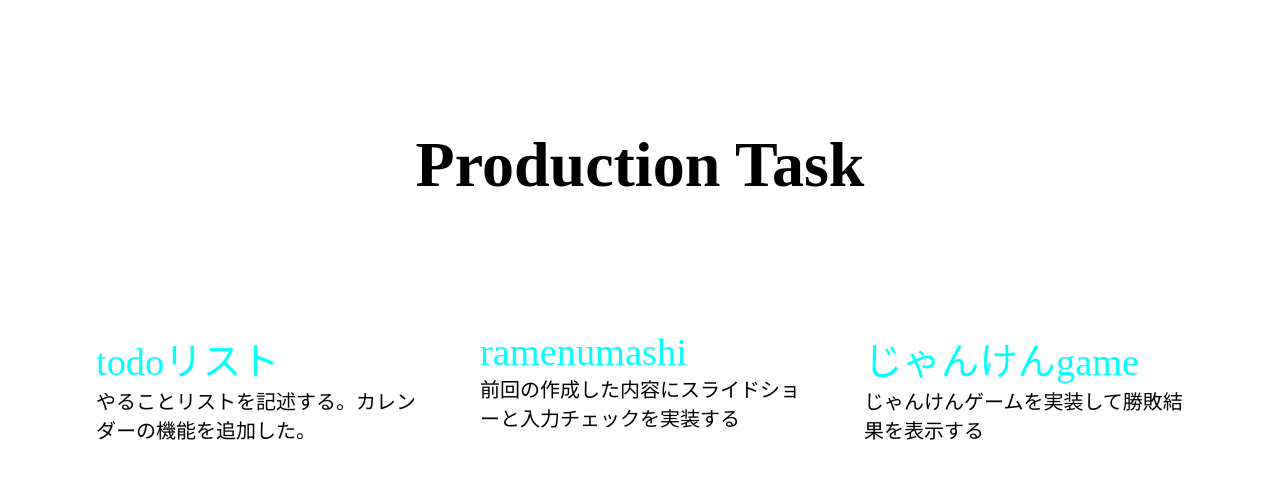
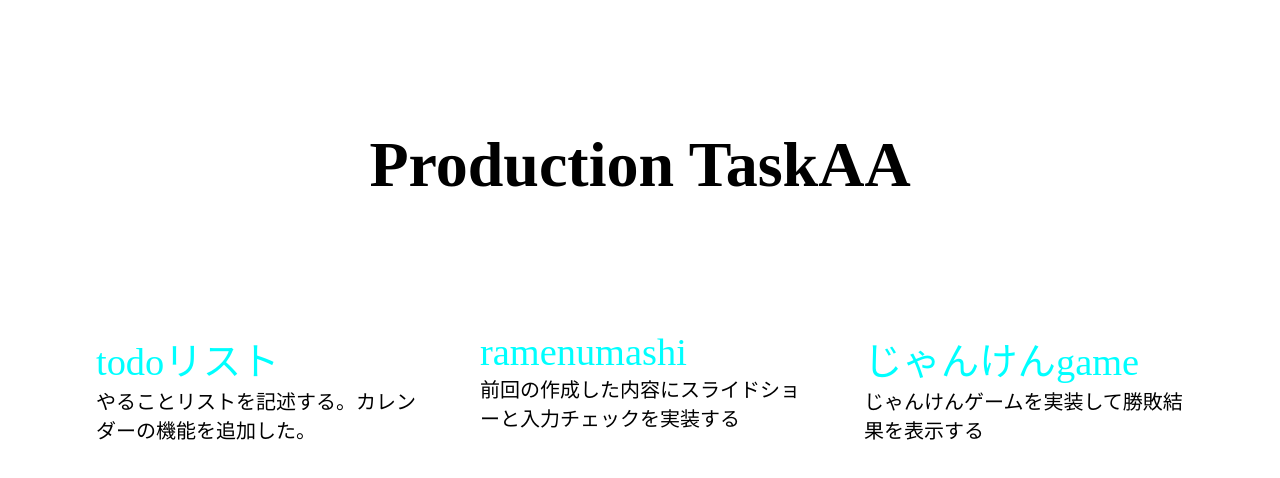
Before and after one commit to webpg11month/webPGcreate, a plain HTML site: page ProductionTask/index.html in a window 1280 px wide. Drawn offline with Linux system fonts and the light colour scheme; some packages are replaced by stand-ins of ours.

Commit message:
test edit_mash

```diff
--- a/ProductionTask/index.html
+++ b/ProductionTask/index.html
@@ -8,7 +8,7 @@
 </head>
 <body>
   <header class="head">
-    <h1 id="head1">Production Task</h1>
+    <h1 id="head1">Production TaskAA</h1>
   </header>
   <main>
     <div class="wrapper-main">
```
